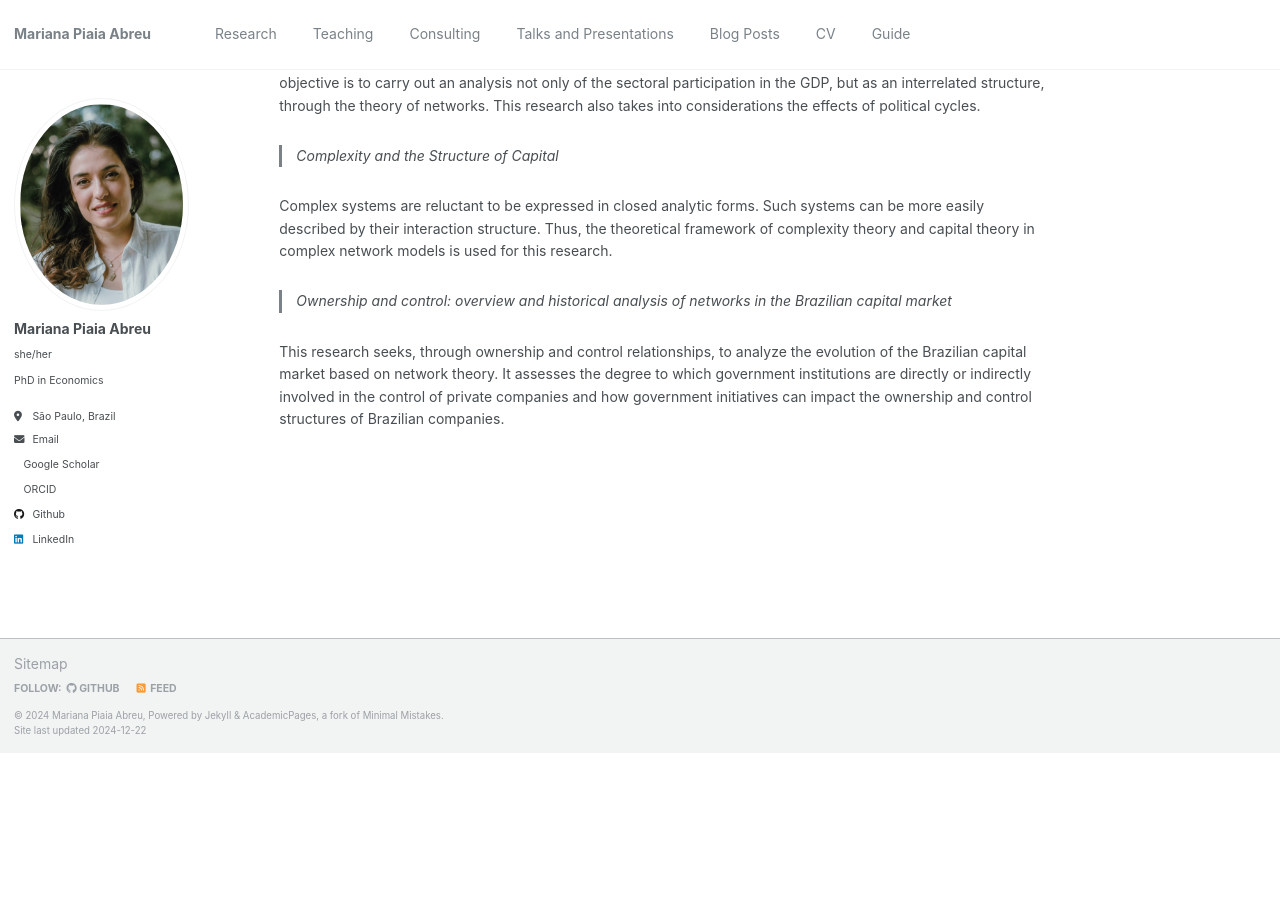
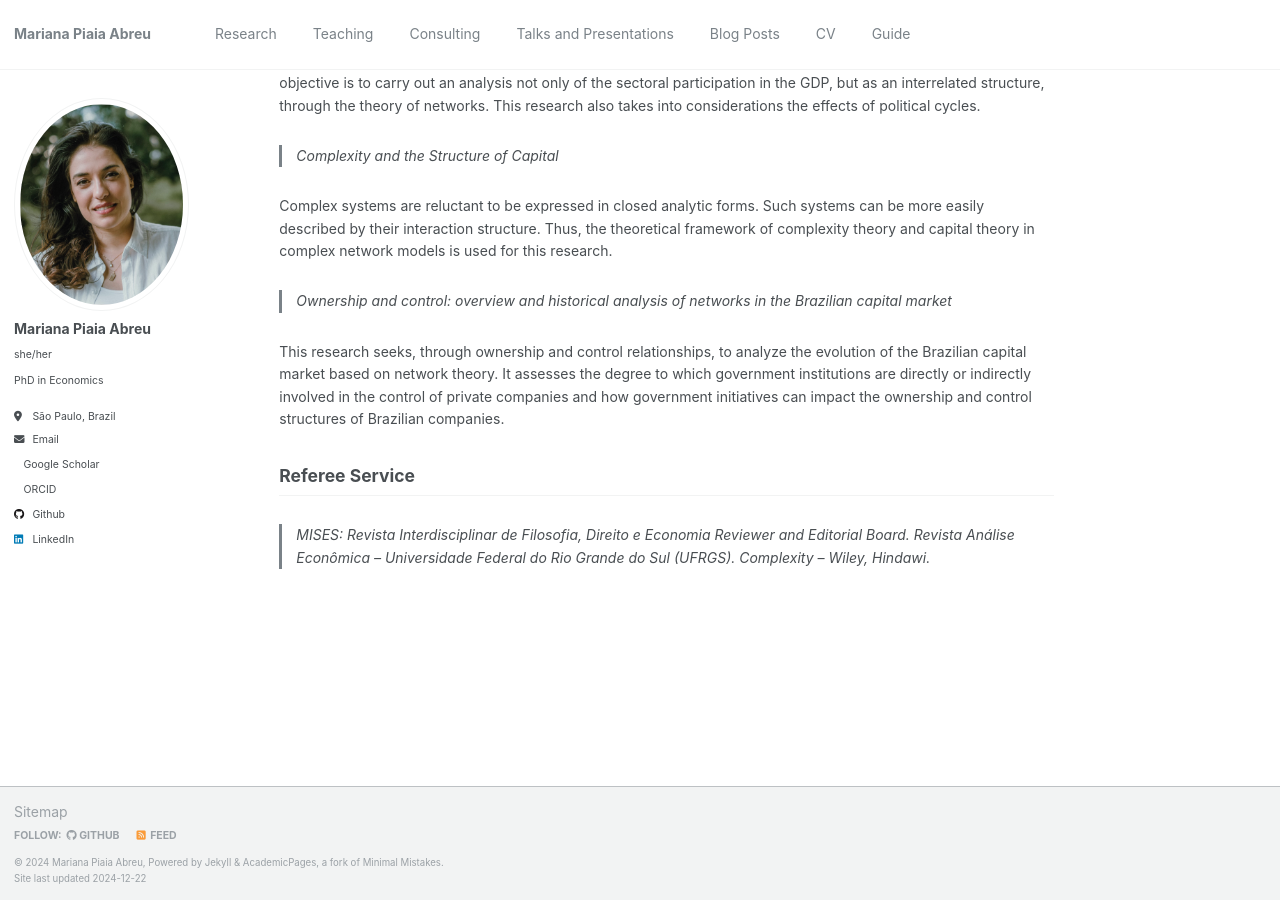
Before and after one commit to piaiaabreu/piaiaabreu.github.io, a Jekyll site: the page built from _pages/research.md, in a window 1280 px wide and 900 px high, scrolled down 1510 px. Built offline with Jekyll 4.4.1, drawn with Linux system fonts in a browser that asks for light colours; a style sheet for code colours, icons or effects is not loaded; before the commit the page ends 2262 px from its top, so only the background shows below that.

Commit message:
Update research.md

```diff
--- a/_pages/research.md
+++ b/_pages/research.md
@@ -54,3 +54,9 @@ Complex systems are reluctant to be expressed in closed analytic forms. Such sys
 > Ownership and control: overview and historical analysis of networks in the Brazilian capital market
 
 This research seeks, through ownership and control relationships, to analyze the evolution of the Brazilian capital market based on network theory. It assesses the degree to which government institutions are directly or indirectly involved in the control of private companies and how government initiatives can impact the ownership and control structures of Brazilian companies.
+
+## Referee Service
+
+> MISES: Revista Interdisciplinar de Filosofia, Direito e Economia Reviewer and Editorial Board.
+> Revista Análise Econômica – Universidade Federal do Rio Grande do Sul (UFRGS).
+> Complexity – Wiley, Hindawi.
```
